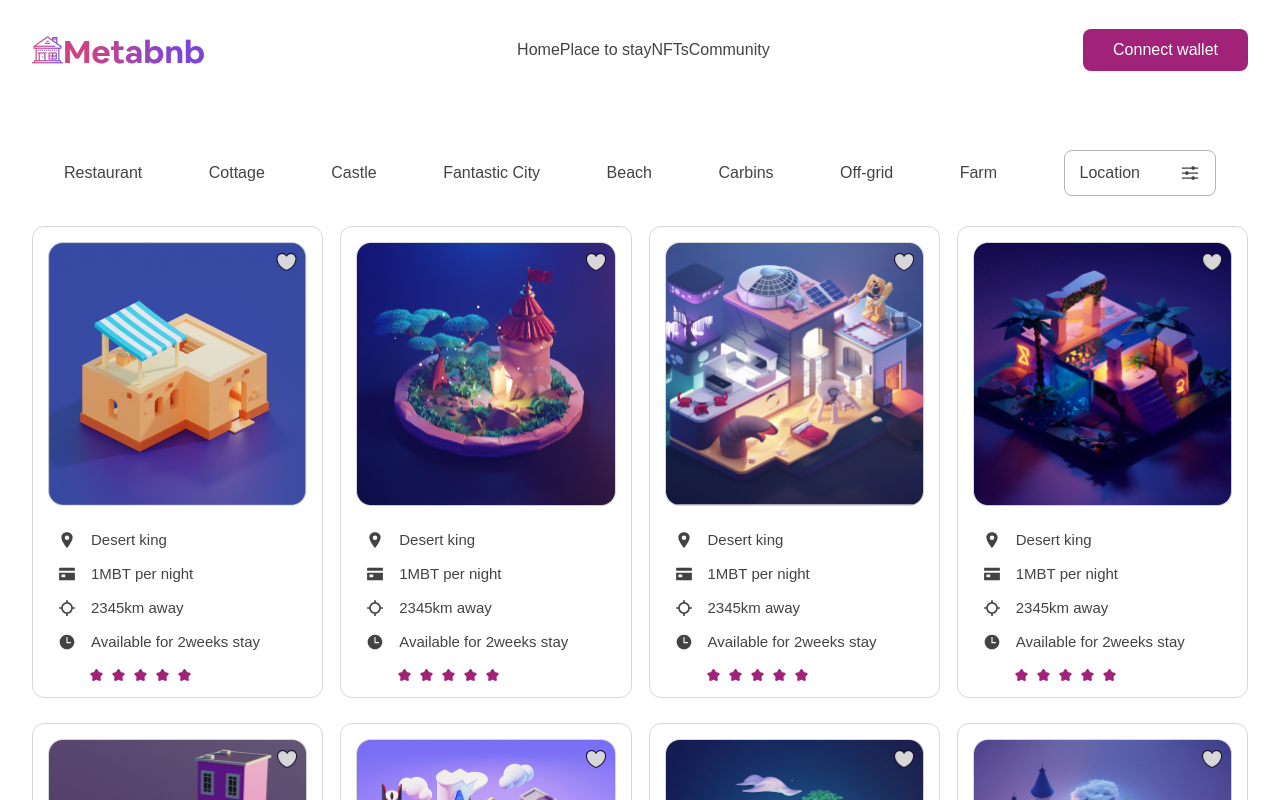
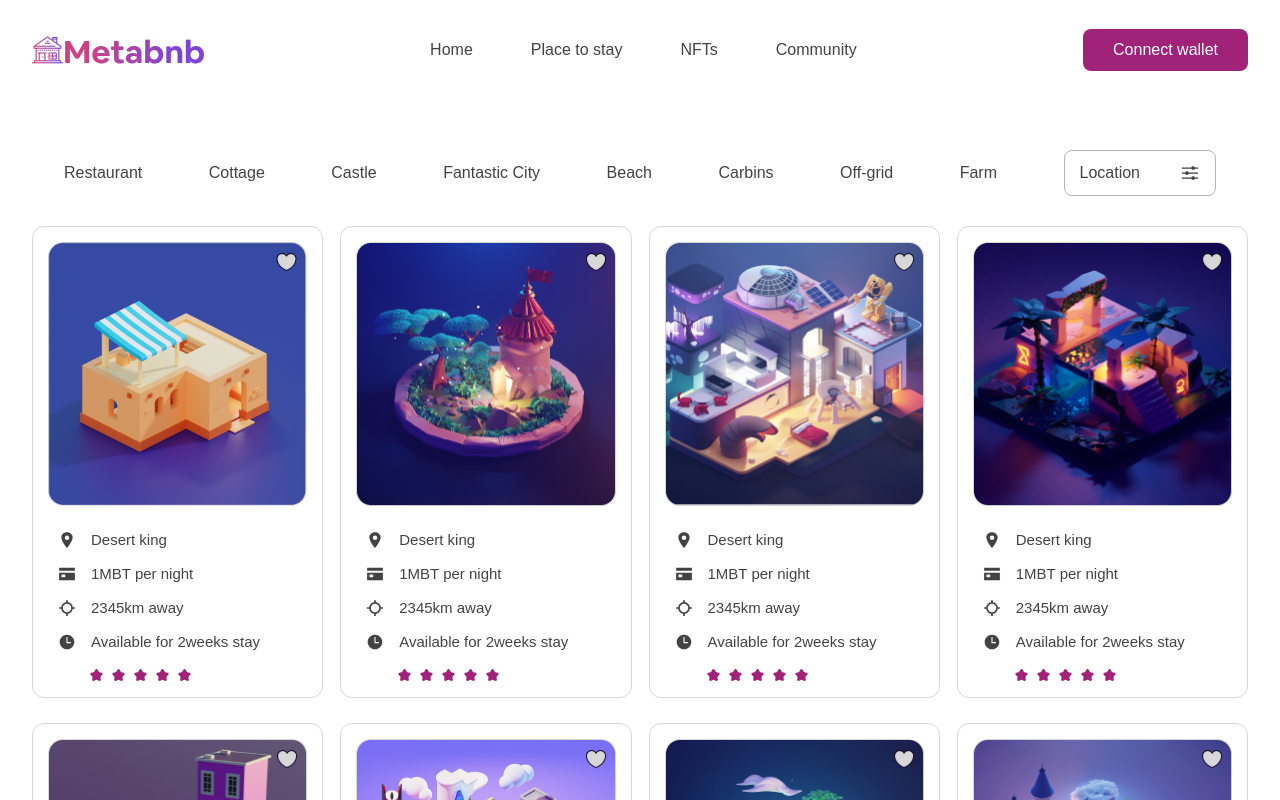
Before and after one commit to devBayo/Metabnb, a React (Create React App) app: page /place-to-stay in a window 1280 px wide. Shown: the top 800 px of the page. Built offline with nearby package versions, Linux system fonts and the light colour scheme; a web font is replaced by a local one.

Commit message:
chore: ''

```diff
--- a/src/components/Nav/Nav.jsx
+++ b/src/components/Nav/Nav.jsx
@@ -25,10 +25,10 @@ const Nav = props => {
   return (
     <nav className={`container nav ${props.navIsOpen ? 'nav-open' : ''}`}>
       <img src={NavLogo} alt="Metabnb-Logo" className="nav-logo" />
-      <ul className="nav-links">
+      <ul className="nav-links nav-links__main">
         {links.map((link, i) => (
           <li key={i} className="nav-item">
-            <Link onClick={props.toggleNav} to={link.href} className="nav-link">
+            <Link onClick={props.toggleNav} to={link.href} className="nav-link nav-link__main">
               {link.text}
             </Link>
           </li>
--- a/src/components/PlacesNav/PlacesNav.jsx
+++ b/src/components/PlacesNav/PlacesNav.jsx
@@ -11,9 +11,11 @@ const PlacesNav = () => {
   return (
     <nav className="container nav nav-places">
       <ul className="nav-links nav-links__places">
+        <h4 className="filter">Filter location:</h4>
+
         {places.map((place, i) => (
           <li key={i} className="nav-item">
-            <Link to="#" className="nav-link">
+            <Link to="#" className="nav-link nav-link__places">
               {place}
             </Link>
           </li>
```
